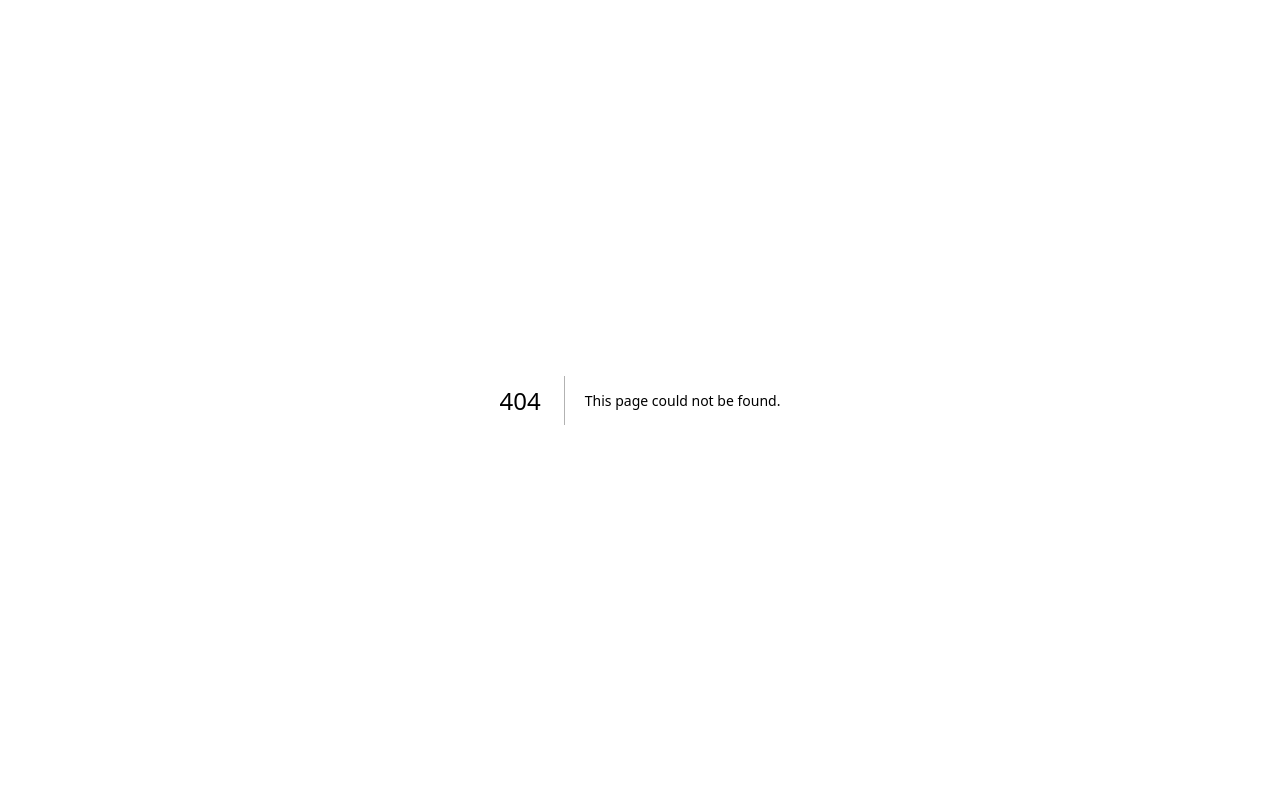
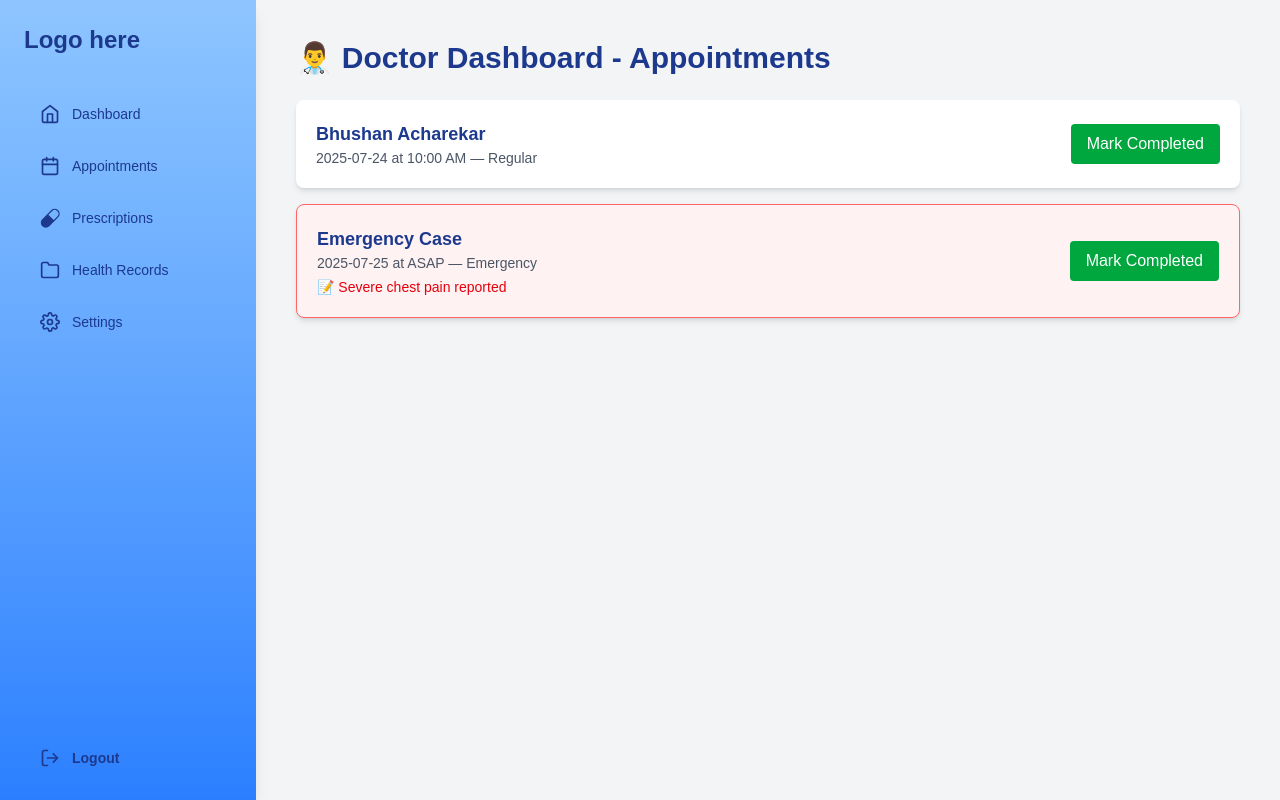
Before and after one commit to B-Acharekar/smart-health-ops, a Next.js app: page /appointments/doctor in a window 1280 px wide. Before the commit this address had no page. Built offline with nearby package versions, Linux system fonts and the light colour scheme.

Commit message:
feat: split appointment views for doctor and patient + dynamic routing in sidebar

```diff
--- /dev/null
+++ b/src/app/appointments/doctor/page.tsx
@@ -0,0 +1,90 @@
+'use client';
+
+import { useState, useEffect } from "react";
+import Sidebar from "@/components/sidebar/sidebar";
+
+type Appointment = {
+  id: number;
+  date: string;
+  time: string;
+  completed: boolean;
+  patientName: string;
+  type: "Regular" | "Emergency";
+  notes?: string;
+};
+
+export default function DoctorAppointments() {
+  const [appointments, setAppointments] = useState<Appointment[]>([]);
+
+  // Mock fetching appointments
+  useEffect(() => {
+    setAppointments([
+      {
+        id: 1,
+        date: "2025-07-24",
+        time: "10:00 AM",
+        completed: false,
+        patientName: "Bhushan Acharekar",
+        type: "Regular",
+      },
+      {
+        id: 2,
+        date: "2025-07-25",
+        time: "ASAP",
+        completed: false,
+        patientName: "Emergency Case",
+        type: "Emergency",
+        notes: "Severe chest pain reported",
+      },
+    ]);
+  }, []);
+
+  const markCompleted = (id: number) => {
+    setAppointments((prev) =>
+      prev.map((appt) =>
+        appt.id === id ? { ...appt, completed: true } : appt
+      )
+    );
+  };
+
+  return (
+    <div className="flex min-h-screen bg-gray-100">
+      <Sidebar />
+
+      <main className="flex-1 p-10 max-w-5xl mx-auto">
+        <h1 className="text-3xl font-bold mb-6 text-blue-900">👨‍⚕️ Doctor Dashboard - Appointments</h1>
+
+        <div className="space-y-4">
+          {appointments.map((appt) => (
+            <div
+              key={appt.id}
+              className={`p-5 rounded-lg shadow-md ${
+                appt.type === "Emergency" ? "bg-red-50 border border-red-400" : "bg-white"
+              }`}
+            >
+              <div className="flex justify-between items-center">
+                <div>
+                  <p className="font-semibold text-lg text-blue-900">{appt.patientName}</p>
+                  <p className="text-sm text-gray-600">
+                    {appt.date} at {appt.time} — {appt.type}
+                  </p>
+                  {appt.notes && <p className="text-sm text-red-600 mt-1">📝 {appt.notes}</p>}
+                </div>
+                {!appt.completed ? (
+                  <button
+                    onClick={() => markCompleted(appt.id)}
+                    className="bg-green-600 text-white px-4 py-2 rounded hover:bg-green-700 transition"
+                  >
+                    Mark Completed
+                  </button>
+                ) : (
+                  <span className="text-green-700 font-medium">✅ Completed</span>
+                )}
+              </div>
+            </div>
+          ))}
+        </div>
+      </main>
+    </div>
+  );
+}
--- a/src/components/sidebar/sidebar.tsx
+++ b/src/components/sidebar/sidebar.tsx
@@ -6,10 +6,33 @@ import { FiCalendar, FiFolder, FiHome, FiLogOut, FiSettings } from "react-icons/
 export default function Sidebar() {
   const router = useRouter();
   const [activeSection, setActiveSection] = useState("");
+  const [role, setRole] = useState<"Patient" | "Doctor" | "Admin" | null>(null);
+
+  useEffect(() => {
+    const storedRole = localStorage.getItem("role");
+    const formattedRole = storedRole
+      ? storedRole.charAt(0).toUpperCase() + storedRole.slice(1).toLowerCase()
+      : null;
+
+    if (
+      formattedRole === "Patient" ||
+      formattedRole === "Doctor" ||
+      formattedRole === "Admin"
+    ) {
+      setRole(formattedRole);
+    }
+  }, []);
+
+  const appointmentPath =
+    role === "Doctor"
+      ? "/appointments/doctor"
+      : role === "Patient"
+        ? "/appointments/patient"
+        : "/appointments";
 
   const menuItems = [
     { key: "Dashboard", icon: <FiHome />, path: "/dashboard" },
-    { key: "Appointments", icon: <FiCalendar />, path: "/appointments" },
+    { key: "Appointments", icon: <FiCalendar />, path: appointmentPath },
     { key: "Prescriptions", icon: <BsCapsule />, path: "/prescriptions" },
     { key: "Health Records", icon: <FiFolder />, path: "/records" },
     { key: "Settings", icon: <FiSettings />, path: "/settings" },
```
Also changed, not shown: src/app/appointments/patient/page.tsx (renamed from src/app/appointments/page.tsx).
